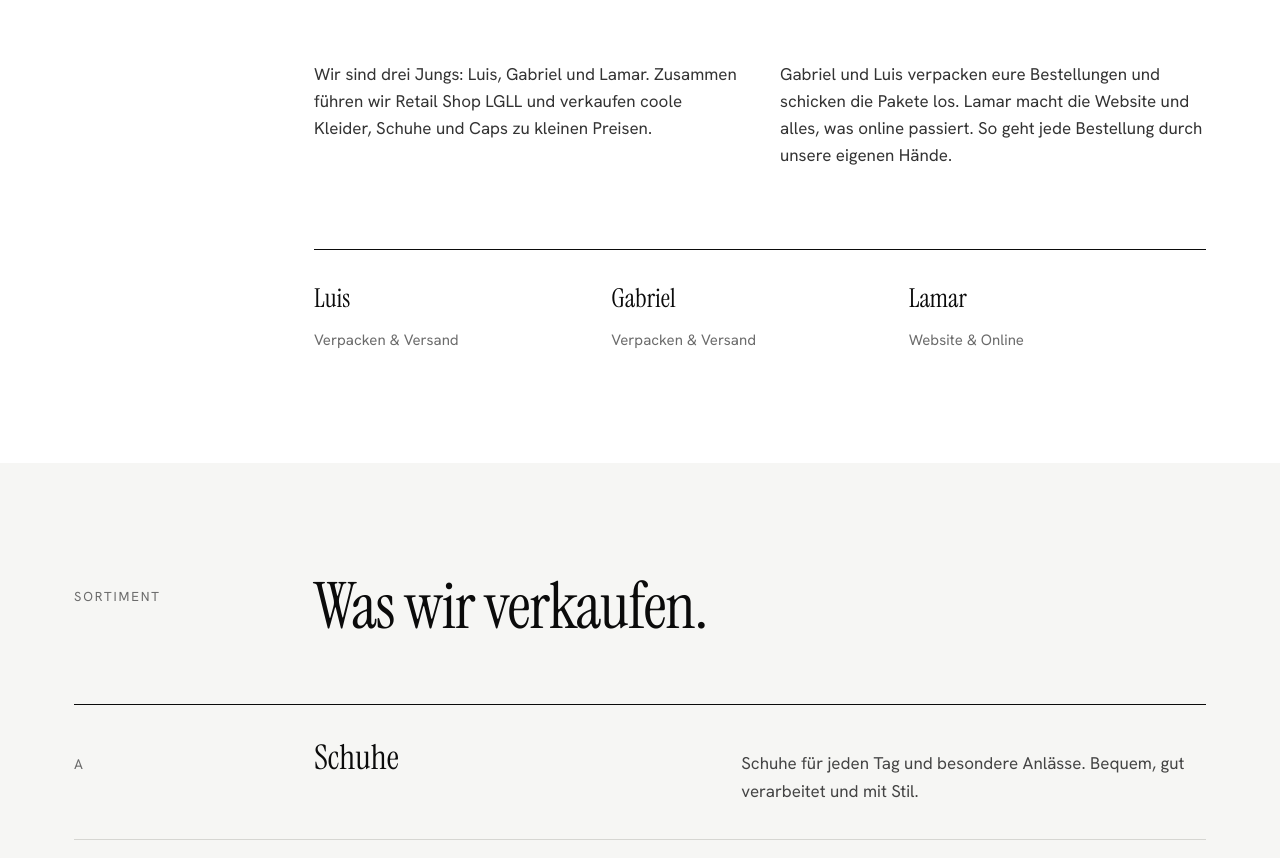
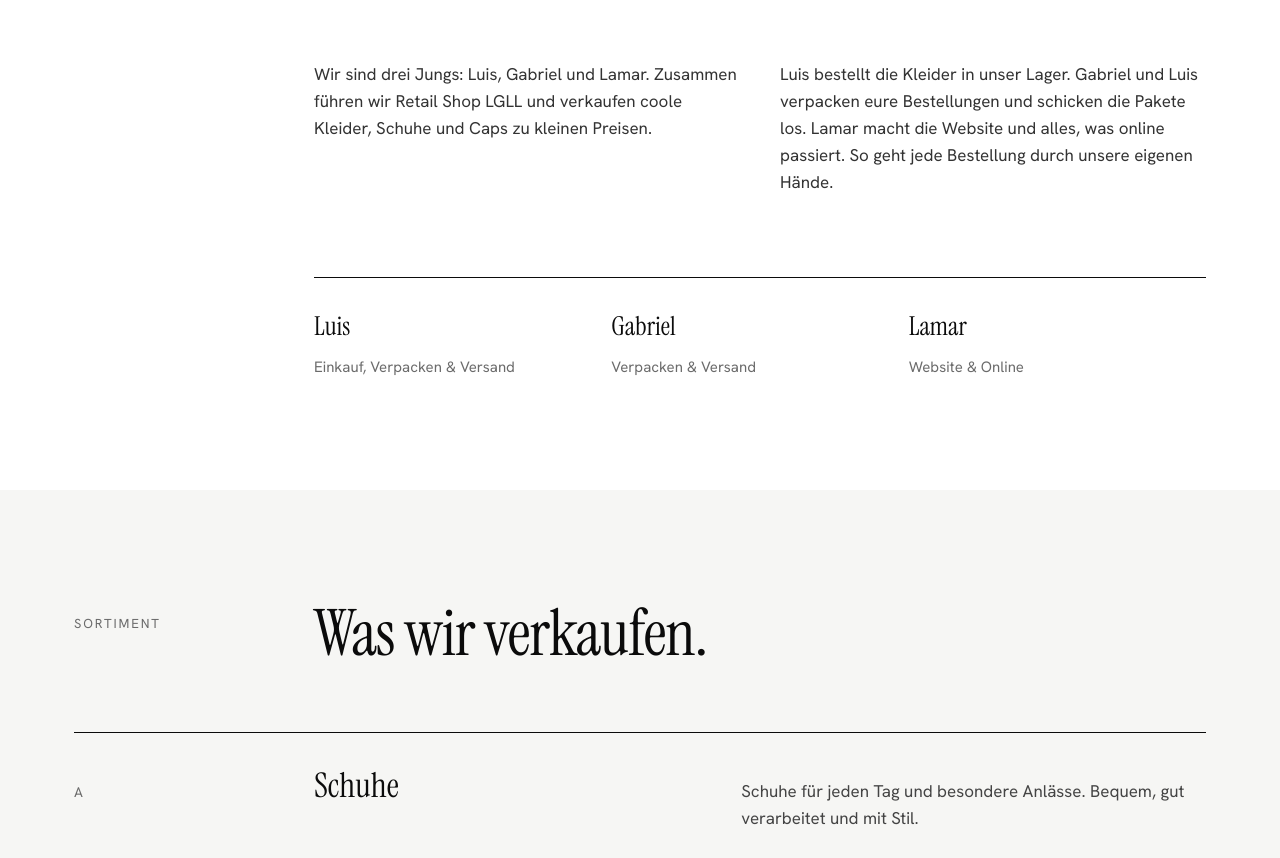
Before and after one commit to zuljiamar-pixel/Lamar-Ai, a plain HTML site: page website/index.html in a window 1280 px wide. Shown: the part 1034-1892 px from the top of the page. Drawn offline with Linux system fonts and the light colour scheme.

Commit message:
Über uns: Luis bestellt die Kleider ins Lager
Co-Authored-By: Claude Opus 5.5 <noreply@anthropic.com>
Claude-Session: https://claude.ai/code/session_01Sb8gd5MVsZH6bmKH9nEZwA

```diff
--- a/website/index.html
+++ b/website/index.html
@@ -424,9 +424,9 @@
         <div class="about-body">
           <div></div>
           <p>Wir sind drei Jungs: Luis, Gabriel und Lamar. Zusammen führen wir Retail Shop LGLL und verkaufen coole Kleider, Schuhe und Caps zu kleinen Preisen.</p>
-          <p>Gabriel und Luis verpacken eure Bestellungen und schicken die Pakete los. Lamar macht die Website und alles, was online passiert. So geht jede Bestellung durch unsere eigenen Hände.</p>
+          <p>Luis bestellt die Kleider in unser Lager. Gabriel und Luis verpacken eure Bestellungen und schicken die Pakete los. Lamar macht die Website und alles, was online passiert. So geht jede Bestellung durch unsere eigenen Hände.</p>
           <div class="facts">
-            <div class="fact"><strong>Luis</strong><span>Verpacken &amp; Versand</span></div>
+            <div class="fact"><strong>Luis</strong><span>Einkauf, Verpacken &amp; Versand</span></div>
             <div class="fact"><strong>Gabriel</strong><span>Verpacken &amp; Versand</span></div>
             <div class="fact"><strong>Lamar</strong><span>Website &amp; Online</span></div>
           </div>
```
